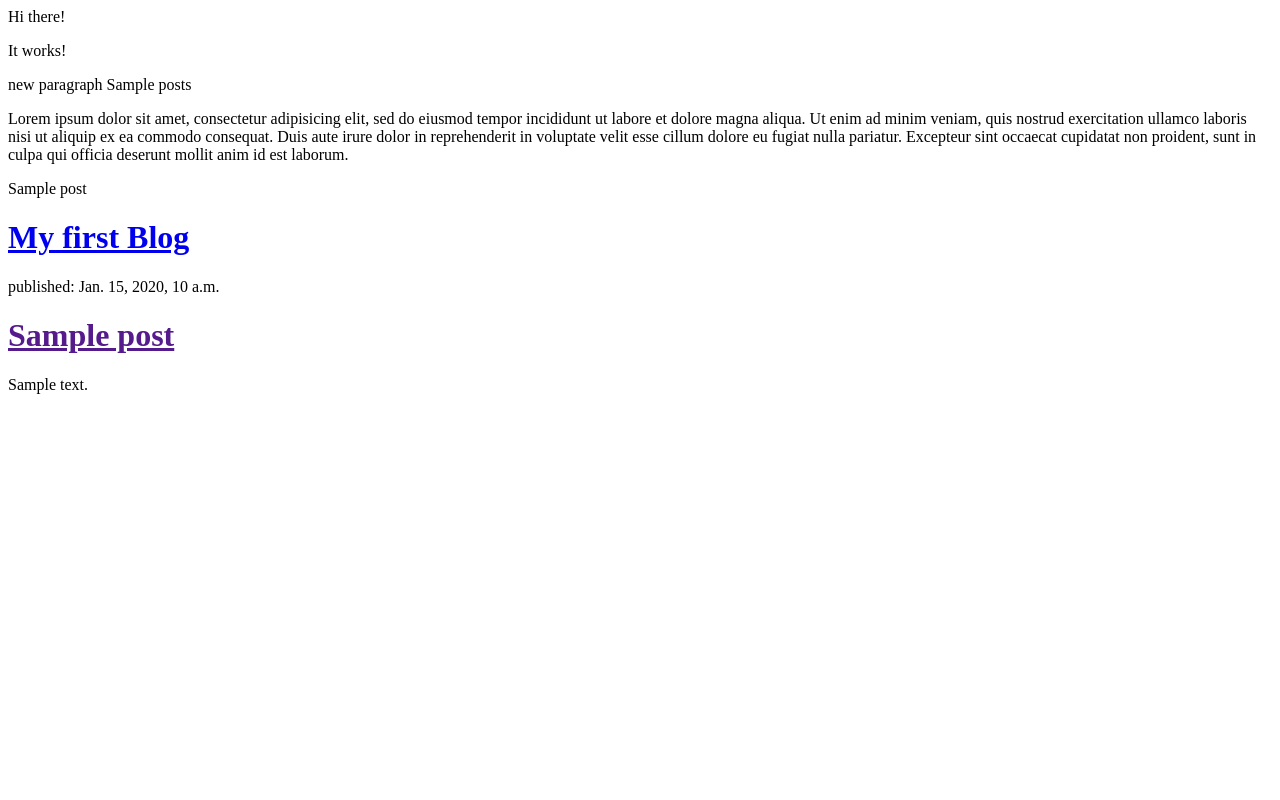
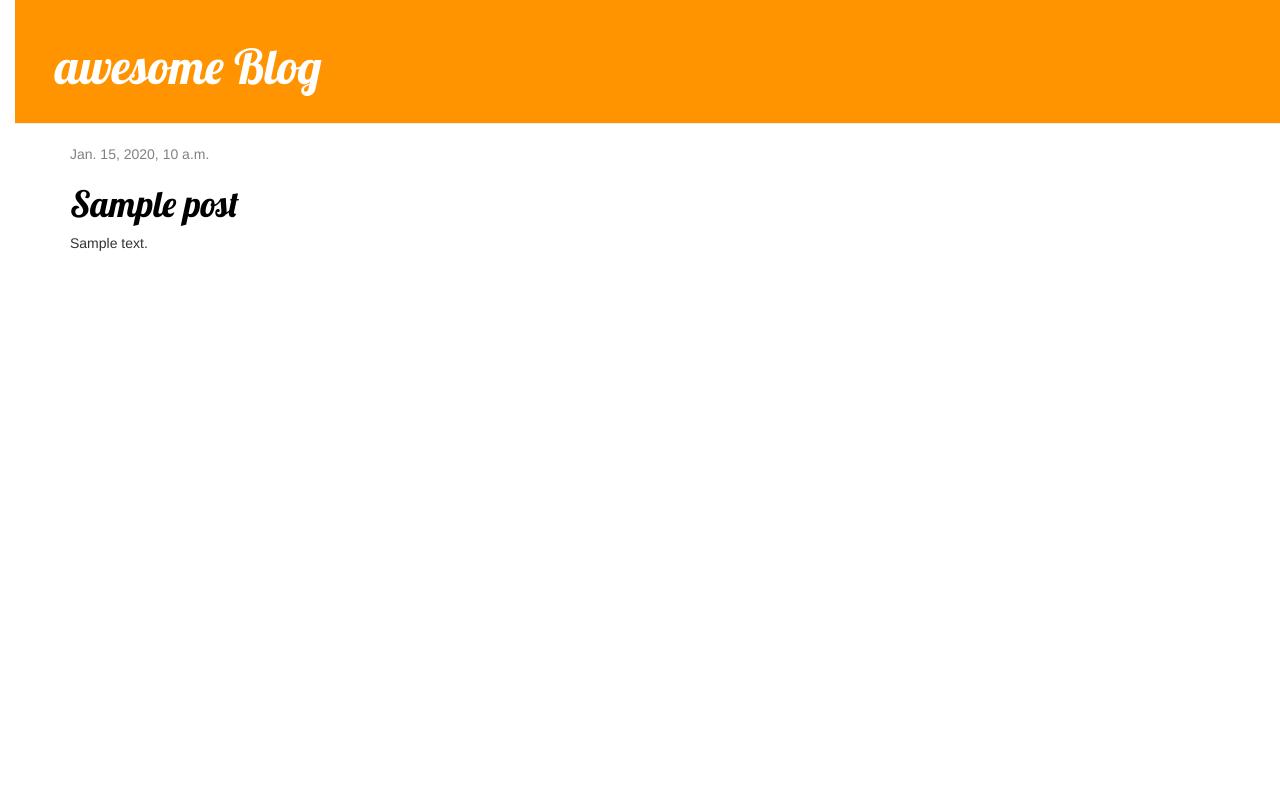
Before and after one commit to github777888/my-first-blog, a Django app: template fatimaappblog/templates/blog/post_list.html in a window 1280 px wide. Run offline with Django 3.2, Linux system fonts and the light colour scheme; the template is opened without the code that fills it: most values are stand-ins (such as "Sample title", 1, 10 or a date in 2020); parts of the project's set-up code (start-up, migrations or seed data) failed here and were passed over; some libraries are stand-ins or nearby versions.

Commit message:
added view and template for detailed blog post as well as CSS for the site ohhhh yeahhh awesome

```diff
--- /dev/null
+++ b/fatimaappblog/static/css/blog.css
@@ -0,0 +1,53 @@
+h1 a {
+    color: #FCA205;
+	font-family: 'Lobster';
+}
+body {
+    padding-left: 15px;
+}
+.page-header {
+    background-color: #ff9400;
+    margin-top: 0;
+    padding: 20px 20px 20px 40px;
+}
+
+.page-header h1, .page-header h1 a, .page-header h1 a:visited, .page-header h1 a:active {
+    color: #ffffff;
+    font-size: 36pt;
+    text-decoration: none;
+}
+
+.content {
+    margin-left: 40px;
+}
+
+h1, h2, h3, h4 {
+    font-family: 'Lobster', cursive;
+}
+
+.date {
+    color: #828282;
+}
+
+.save {
+    float: right;
+}
+
+.post-form textarea, .post-form input {
+    width: 100%;
+}
+
+.top-menu, .top-menu:hover, .top-menu:visited {
+    color: #ffffff;
+    float: right;
+    font-size: 26pt;
+    margin-right: 20px;
+}
+
+.post {
+    margin-bottom: 70px;
+}
+
+.post h1 a, .post h1 a:visited {
+    color: #000000;
+}
--- /dev/null
+++ b/fatimaappblog/templates/blog/base.html
@@ -0,0 +1,24 @@
+{% load staticfiles %}
+<html>
+    <head>
+        <title>Awesome blog!!!</title>
+        <link rel="stylesheet" href="//maxcdn.bootstrapcdn.com/bootstrap/3.2.0/css/bootstrap.min.css">
+        <link rel="stylesheet" href="//maxcdn.bootstrapcdn.com/bootstrap/3.2.0/css/bootstrap-theme.min.css">
+        <link rel="stylesheet" href="{% static 'css/blog.css' %}">
+    	<link href="//fonts.googleapis.com/css?family=Lobster&subset=latin,latin-ext" rel="stylesheet" type="text/css">
+    </head>
+<body>
+    <div class="page-header">
+        <h1><a href="/">awesome Blog</a></h1>
+    </div>
+    <div class="content container">
+        <div class="row">
+            <div class="col-md-8">
+            {% block content %}
+            {% endblock %}
+            </div>
+        </div>
+    </div>
+</body>
+    </body>
+</html>
--- a/fatimaappblog/templates/blog/post_list.html
+++ b/fatimaappblog/templates/blog/post_list.html
@@ -1,31 +1,13 @@
-<html>
-    <p>Hi there!</p>
-    <p>It works!</p>
+{% extends 'blog/base.html' %}
 
-<p>new paragraph {{ posts }} </p>
-
-</html>
-
-<P>Lorem ipsum dolor sit amet, consectetur adipisicing elit, sed do eiusmod
-tempor incididunt ut labore et dolore magna aliqua. Ut enim ad minim veniam,
-quis nostrud exercitation ullamco laboris nisi ut aliquip ex ea commodo
-consequat. Duis aute irure dolor in reprehenderit in voluptate velit esse
-cillum dolore eu fugiat nulla pariatur. Excepteur sint occaecat cupidatat non
-proident, sunt in culpa qui officia deserunt mollit anim id est laborum.</P>
-
-{% for post in posts %}
-	{{ post}}
-{% endfor %}
-
-
-<div>
-    <h1><a href="/">My first Blog</a></h1>
-</div>
-
-{% for post in posts %}
-    <div>
-        <p>published: {{ post.published_date }}</p>
-        <h1><a href="">{{ post.title }}</a></h1>
-        <p>{{ post.text|linebreaksbr }}</p>
-    </div>
-{% endfor %}
+{% block content %}
+    {% for post in posts %}
+        <div class="post">
+            <div class="date">
+                {{ post.published_date }}
+            </div>
+ 			<h1><a href="{% url 'post_detail' pk=post.pk %}">{{ post.title }}</a></h1>
+            <p>{{ post.text|linebreaksbr }}</p>
+        </div>
+    {% endfor %}
+{% endblock %}
--- a/fatimaappblog/urls.py
+++ b/fatimaappblog/urls.py
@@ -3,4 +3,5 @@ from . import views
 
 urlpatterns = [
     url(r'^$', views.post_list, name='post_list'),
+    url(r'^post/(?P<pk>\d+)/$', views.post_detail, name='post_detail'),
 ]
```
Also changed, not shown: fatimaappblog/templates/blog/post_detail.html (added, +13 -0 lines), fatimaappblog/views.py (+6 -2 lines).
